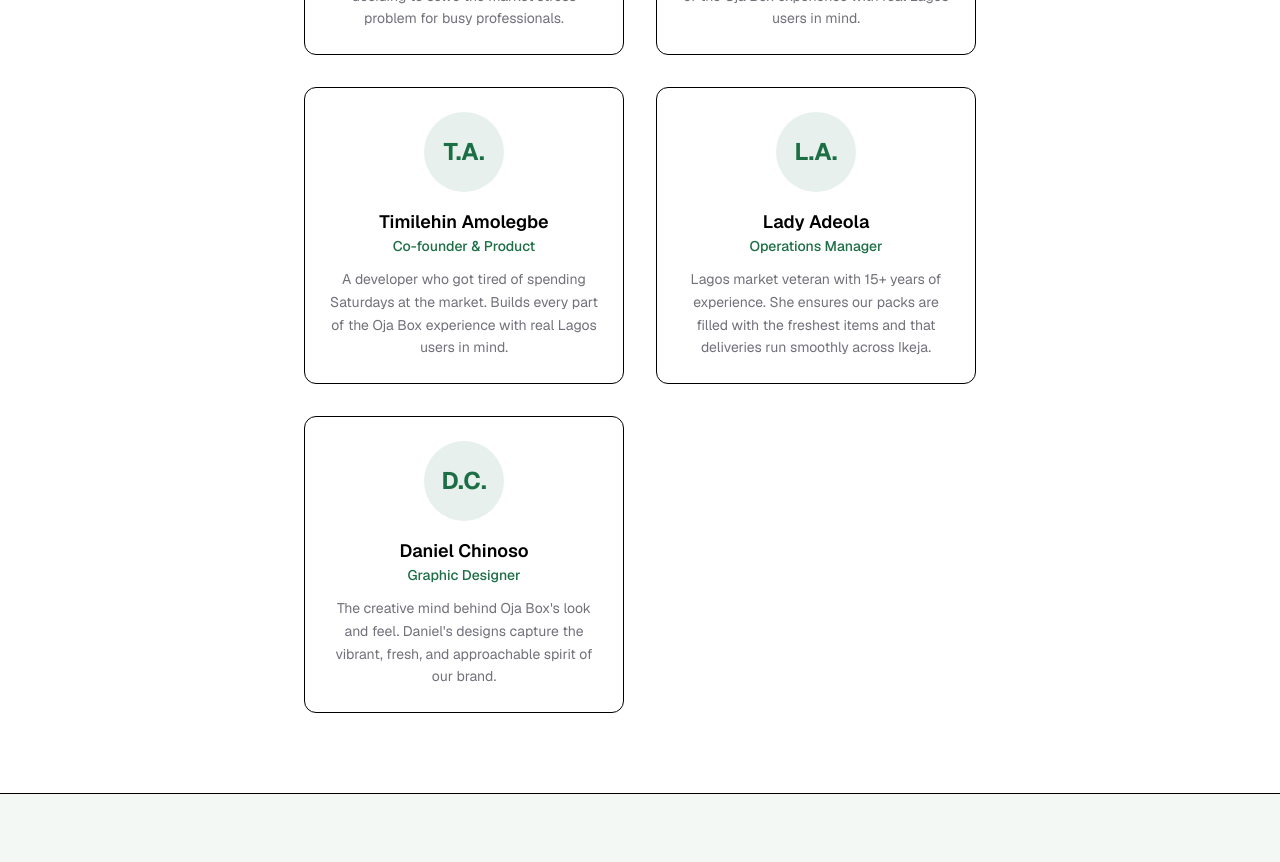
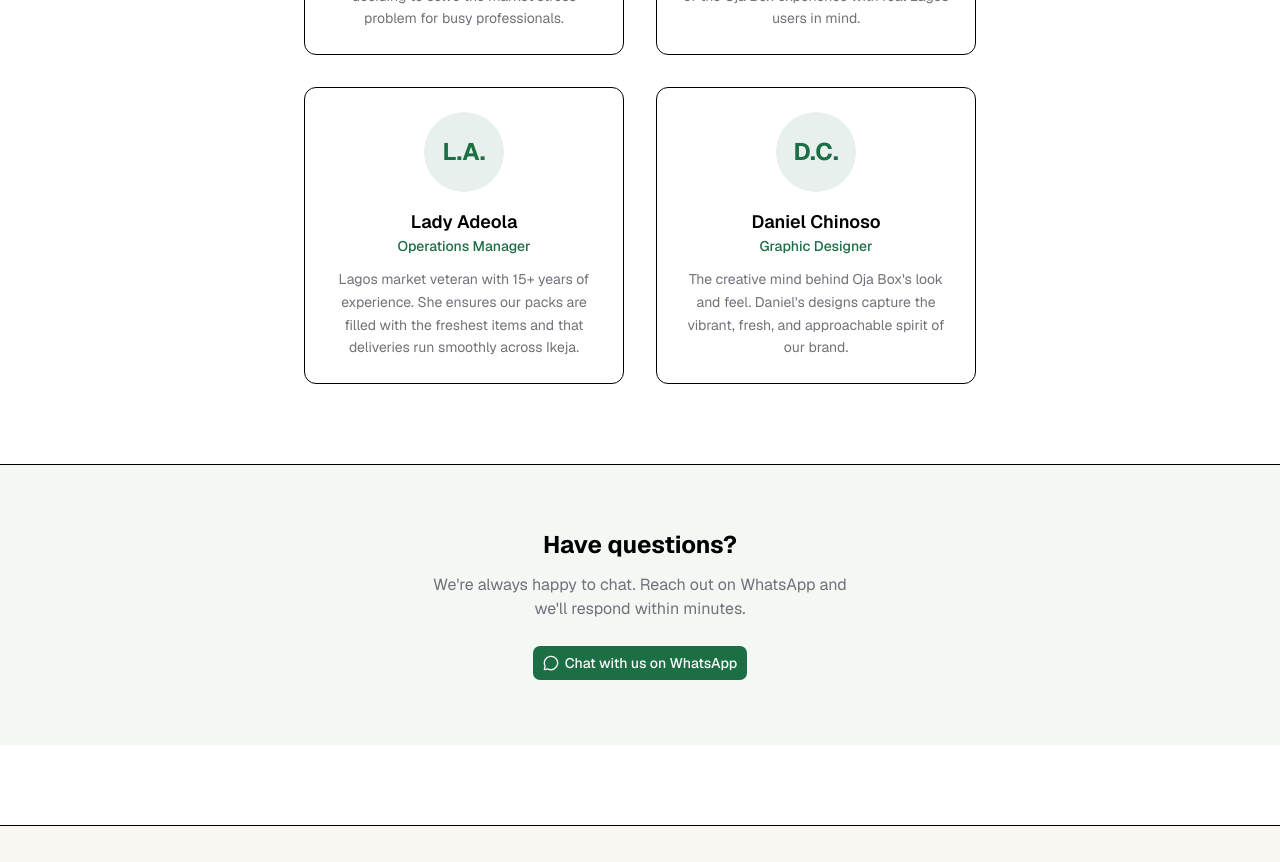
Before and after one commit to nextlynx-AI-Ltd/ojaboxVersionOneProject, a Next.js app: page /about in a window 1280 px wide. Shown: the part 1700-2562 px from the top of the page. Built offline with nearby package versions, Linux system fonts and the light colour scheme.

Commit message:
fix: about page

```diff
--- a/src/app/about/page.tsx
+++ b/src/app/about/page.tsx
@@ -7,12 +7,6 @@ const team = [
     role: "Co-founder & Operations",
     bio: "Born and raised in Lagos. Spent years understanding the supply chain before deciding to solve the market stress problem for busy professionals.",
     initials: "T.E.",
-  },
-  {
-    name: "Timilehin Amolegbe",
-    role: "Co-founder & Product",
-    bio: "A developer who got tired of spending Saturdays at the market. Builds every part of the Oja Box experience with real Lagos users in mind.",
-    initials: "T.A.",
   },
   {
     name: "Timilehin Amolegbe",
```
